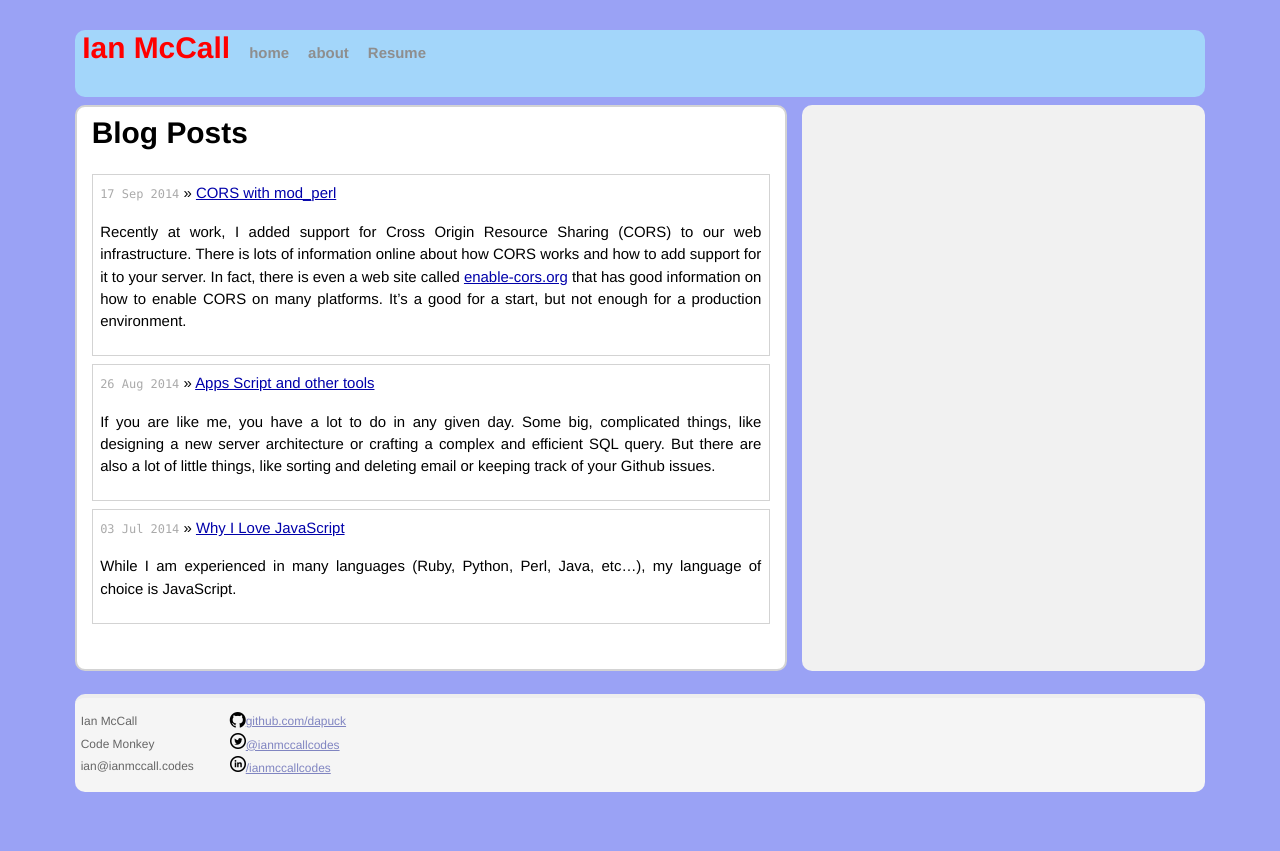
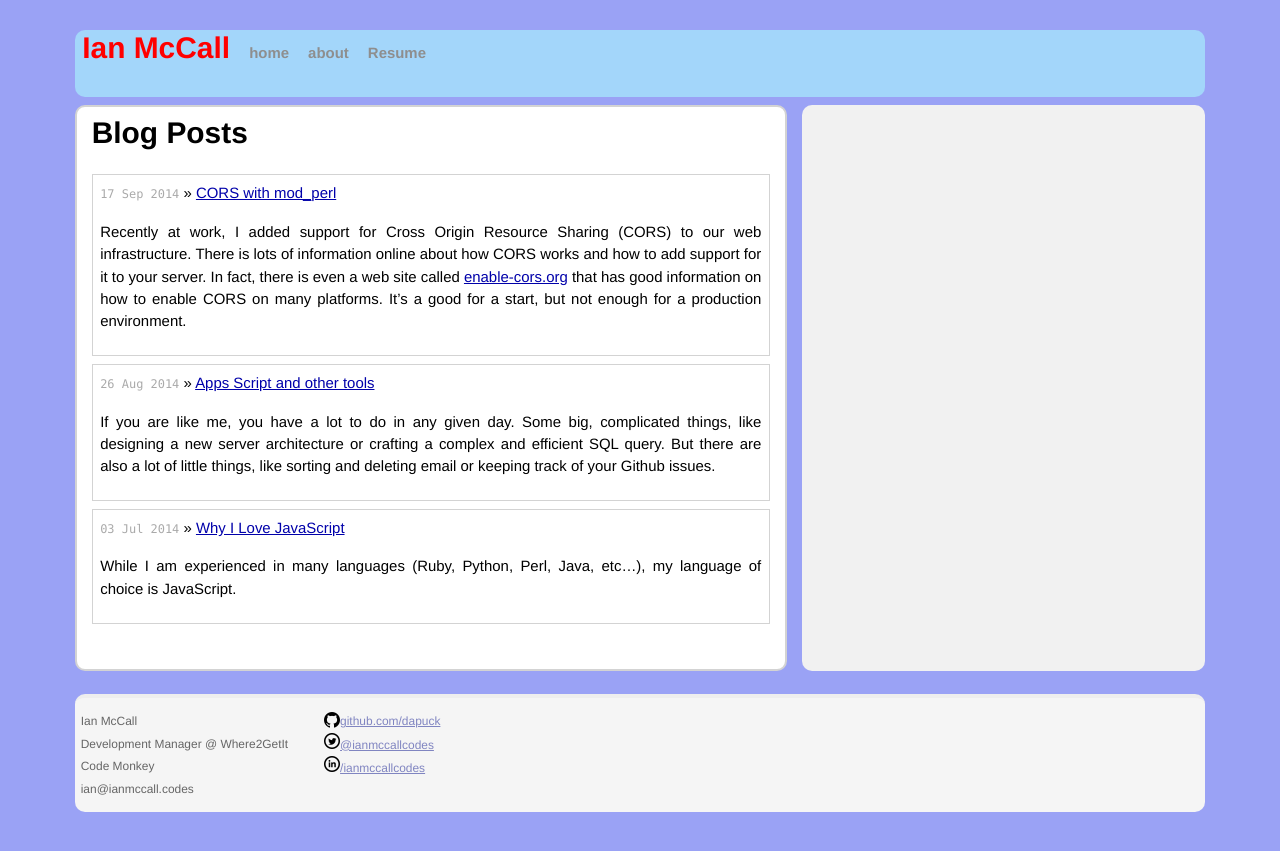
Before and after one commit to ianmcodes/ianmcodes.github.io, a Jekyll site: the page built from index.html, in a window 1280 px wide. Shown: the top 851 px of the page. Built offline with Jekyll 4.4.1, drawn with Linux system fonts in a browser that asks for light colours; nearby versions of some CDN libraries; Markdown is read by kramdown in place of the engine named in the settings.

Commit message:
Refactored layout

```diff
--- /dev/null
+++ b/_includes/footer.html
@@ -0,0 +1,15 @@
+            <div class="contact">
+              <p>
+                Ian McCall<br>
+                Development Manager @ Where2GetIt<br>
+                Code Monkey<br>
+                ian@ianmccall.codes
+              </p>
+            </div>
+            <div class="contact">
+              <p>
+                <a href="https://github.com/dapuck"><span style="color: black;" class="octicon octicon-mark-github"></span>github.com/dapuck</a><br />
+                <a href="https://twitter.com/ianmccallcodes"><img src="/assets/icons/iconmonstr-twitter-5-icon-16.png">@ianmccallcodes</a><br>
+                <a href="https://www.linkedin.com/in/ianmccallcodes"><img src="/assets/icons/iconmonstr-linkedin-5-icon-16.png">/ianmccallcodes</a>
+              </p>
+            </div>
--- a/_layouts/HolyGrail_2coll.html
+++ b/_layouts/HolyGrail_2coll.html
@@ -11,11 +11,11 @@
         <!-- Custom CSS -->
         <link rel="stylesheet" href="/css/main_grail.css">
         <link rel="stylesheet" href="/css/octicons/octicons.css">
-        <link rel="stylesheet" href="/css/repo_list.css">
 
         <script type="text/javascript" src="http://code.jquery.com/jquery-1.10.1.min.js"></script>
         <script type="text/javascript" src="http://underscorejs.org/underscore-min.js"></script>
-
+        {% unless page.norepos %}
+        <link rel="stylesheet" href="/css/repo_list.css">
         <script type="text/template" id="repo_tmpl">
           <% _.each(repos, function(repo){ %>
             <li>
@@ -45,6 +45,7 @@
             });
           });
         </script>
+        {% endunless %}
     </head>
     <body class="HolyGrail">
 
@@ -65,27 +66,15 @@
 
             <nav class="HolyGrail-left" style="display: none"></nav>
 
-            <aside class="HolyGrail-right">
-              <!--  -->
+            <aside class="HolyGrail-right" {% if page.norepos %} style="display: none;" {% endif %}>
+              {% unless page.norepos %}
               <ul id="list-o-repos" class="no_bull"></ul>
+              {% endunless %}
             </aside>
           </div>
 
           <footer class="footer">
-            <div class="contact">
-              <p>
-                Ian McCall<br>
-                Code Monkey<br>
-                ian@ianmccall.codes
-              </p>
-            </div>
-            <div class="contact">
-              <p>
-                <a href="https://github.com/dapuck"><span style="color: black;" class="octicon octicon-mark-github"></span>github.com/dapuck</a><br />
-                <a href="https://twitter.com/ianmccallcodes"><img src="/assets/icons/iconmonstr-twitter-5-icon-16.png">@ianmccallcodes</a><br>
-                <a href="https://www.linkedin.com/in/ianmccallcodes"><img src="/assets/icons/iconmonstr-linkedin-5-icon-16.png">/ianmccallcodes</a>
-              </p>
-            </div>
+            {% include footer.html %}
           </footer>
         </div>
         <script>
--- a/resume/index.html
+++ b/resume/index.html
@@ -0,0 +1,5 @@
+---
+layout: HolyGrail_2coll
+title: IanMcCall.codes
+norepos: true
+---
```
